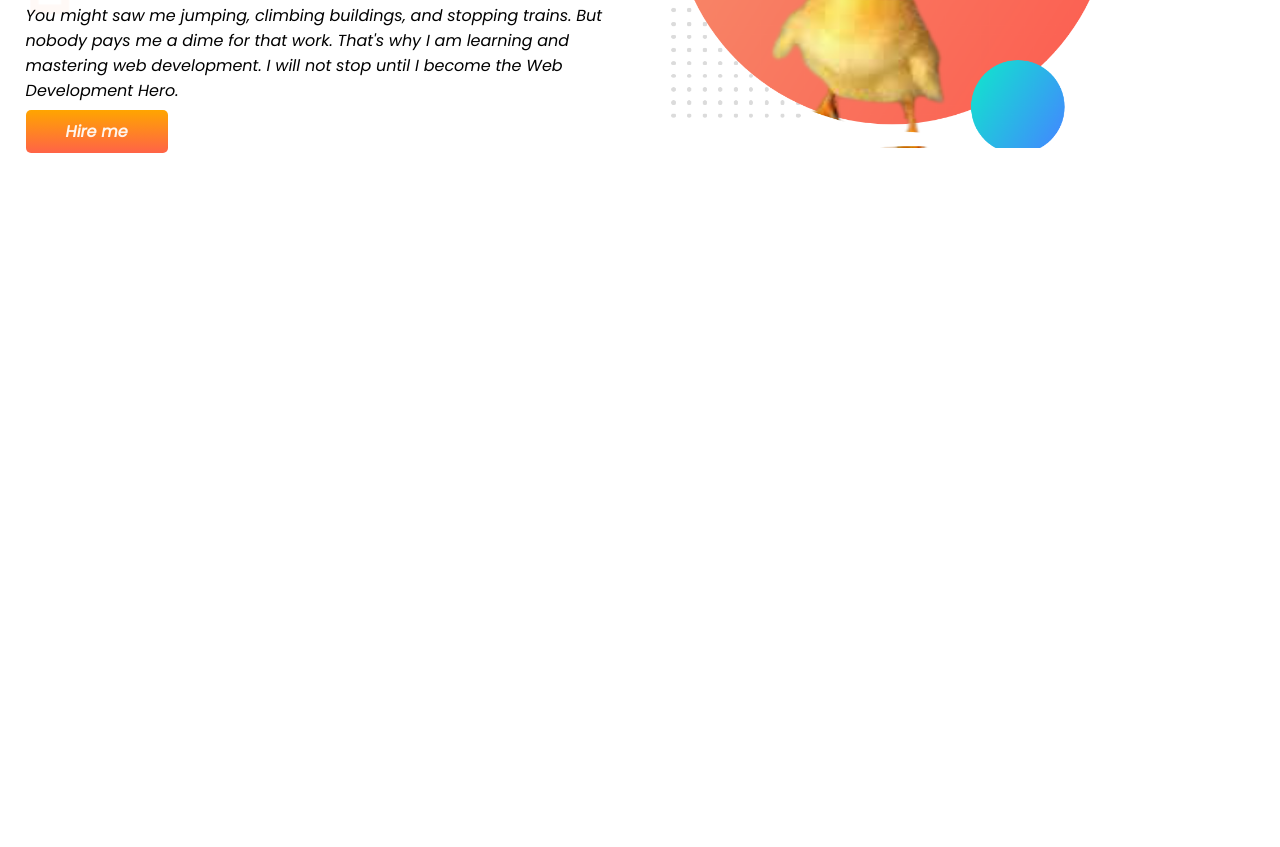
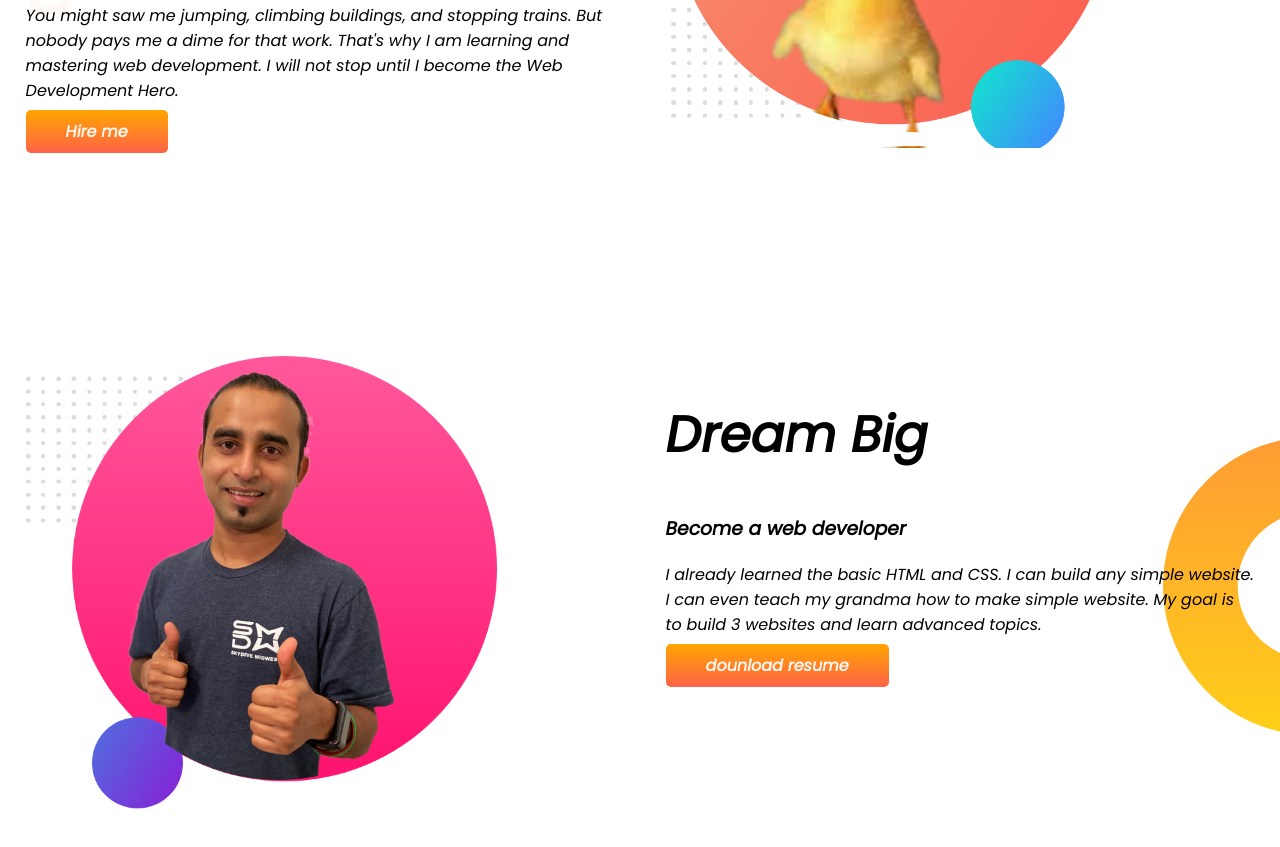
Before and after one commit to Maisha589/developer-portfolio, a plain HTML site: page index.html in a window 1280 px wide. Shown: the part 345-1192 px from the top of the page. Before the commit the page ends 800 px from the top, so only its background shows below. Drawn offline with Linux system fonts and the light colour scheme.

Commit message:
dream big

```diff
--- a/index.html
+++ b/index.html
@@ -16,7 +16,7 @@
 <body>
     <section class="top-bannar">
         <div class="half-width">
-            <h1>Welcome Toh</h1>
+            <h1>Welcome To</h1>
             <h1><span class="orange">Jhankar Parker</span> World!</h1>
             <h3>Build Climber and Train Stopper</h3>
             <p>
@@ -31,6 +31,25 @@
             <img src="images/background.png" alt="image">
         </div>
     </section>
+    <section class="dream-big">
+        <div class="half-width">
+            <img src="images/jhankar2.png" alt="">
+        </div>
+        <div class="half-width">
+            <h1>
+                Dream Big
+            </h1>
+            <h3>
+                Become a web developer
+            </h3>
+            <p>
+                I already learned the basic HTML and CSS. I can build any simple website. I can even teach my grandma
+                how to make simple website. My goal is to build 3 websites and learn advanced topics.
+            </p>
+            <a class="link-button" target="_blank" href="https://www.linkedin.com/in/maisha-rahman-057464228/">dounload
+                resume</a>
+        </div>
+    </section>
 
 
 
--- a/style.css
+++ b/style.css
@@ -10,6 +10,7 @@ color: brown;
 }
 section{
     display: flex;
+    margin-bottom: 150px;
 }
 .half-width{
     padding: 2%;
@@ -30,3 +31,8 @@ section{
     background-image: url(images/top-banner.png);
     background-repeat: no-repeat;
 }
+.dream-big{
+    background-image: url(images/dream-bg.png);
+    background-repeat: no-repeat;
+    background-position:right;
+}
```
